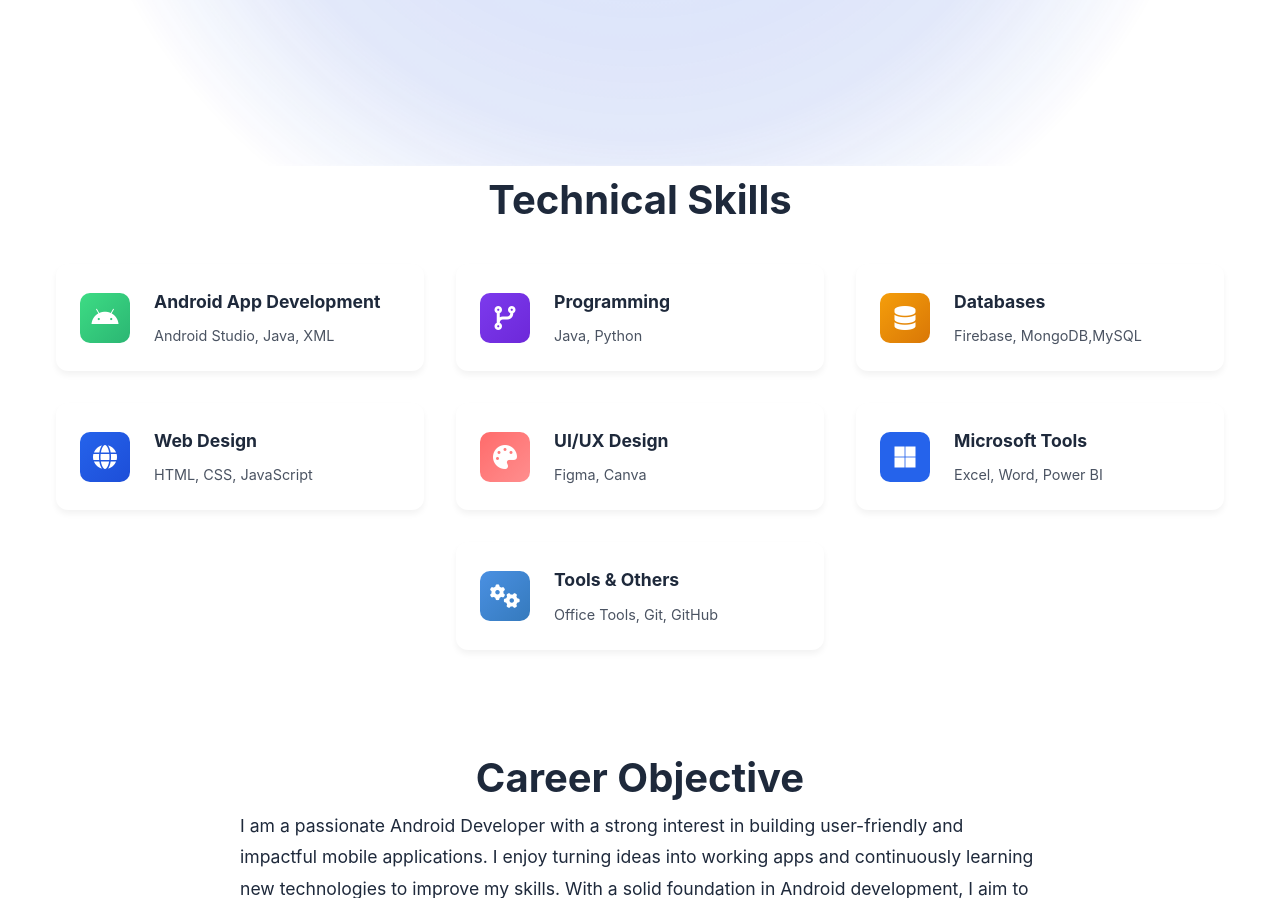
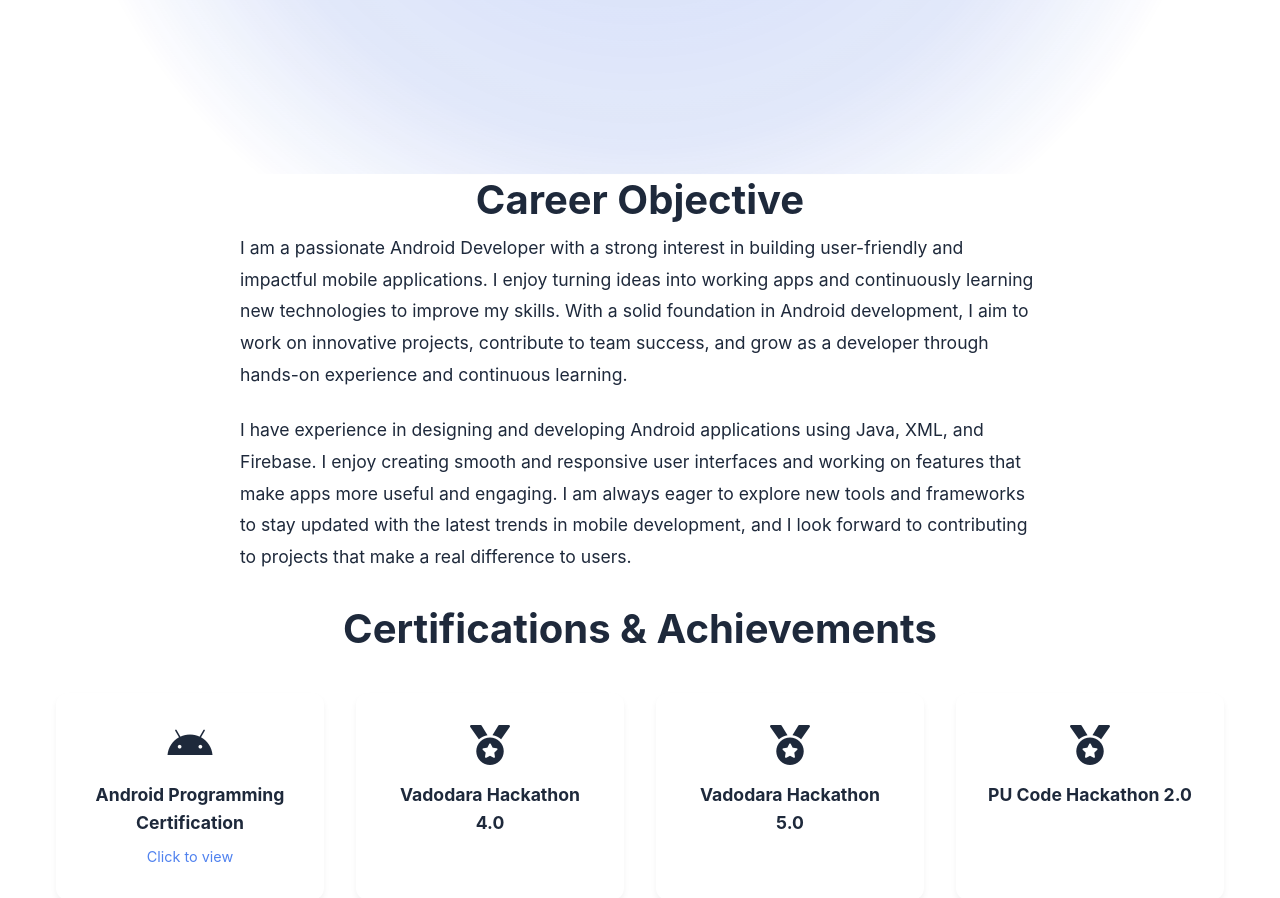
Before and after one commit to PoojanPatel27/Portfolio, a plain HTML site: page index.html in a window 1280 px wide. Shown: the part 680-1578 px from the top of the page. Drawn offline with nearby package versions, Linux system fonts and the light colour scheme.

Commit message:
Update index.html

```diff
--- a/index.html
+++ b/index.html
@@ -43,84 +43,6 @@
             </div>
         </div>
     </section>
-
-    <section id="skills" class="skills">
-        <div class="container">
-            <h2 class="section-title" data-aos="fade-up">Technical Skills</h2>
-            <div class="skills-grid">
-                <div class="skill-card" data-aos="fade-up" data-aos-delay="100">
-                    <div class="skill-icon android-icon">
-                        <i class="fab fa-android"></i>
-                    </div>
-                    <div class="skill-content">
-                        <h3>Android App Development</h3>
-                        <p>Android Studio, Java, XML</p>
-                    </div>
-                </div>
-
-                <div class="skill-card" data-aos="fade-up" data-aos-delay="400">
-                    <div class="skill-icon code-icon">
-                        <i class="fas fa-code-branch"></i>
-                    </div>
-                    <div class="skill-content">
-                        <h3>Programming</h3>
-                        <p>Java, Python</p>
-                    </div>
-                </div>
-
-                <div class="skill-card" data-aos="fade-up" data-aos-delay="600">
-                    <div class="skill-icon db-icon">
-                        <i class="fas fa-database"></i>
-                    </div>
-                    <div class="skill-content">
-                        <h3>Databases</h3>
-                        <p>Firebase, MongoDB,MySQL</p>
-                    </div>
-                </div>
-
-                <div class="skill-card" data-aos="fade-up" data-aos-delay="200">
-                    <div class="skill-icon web-icon">
-                        <i class="fas fa-globe"></i>
-                    </div>
-                    <div class="skill-content">
-                        <h3>Web Design</h3>
-                        <p>HTML, CSS, JavaScript</p>
-                    </div>
-                </div>
-                <div class="skill-card" data-aos="fade-up" data-aos-delay="500">
-                    <div class="skill-icon design-icon">
-                        <i class="fas fa-palette"></i>
-                    </div>
-                    <div class="skill-content">
-                        <h3>UI/UX Design</h3>
-                        <p>Figma, Canva</p>
-                    </div>
-                </div>
-                <div class="skill-card" data-aos="fade-up" data-aos-delay="300">
-                    <div class="skill-icon ms-icon">
-                        <i class="fab fa-microsoft"></i>
-                    </div>
-                    <div class="skill-content">
-                        <h3>Microsoft Tools</h3>
-                        <p>Excel, Word, Power BI</p>
-                    </div>
-                </div>
-
-
-
-                <div class="skill-card center-card" data-aos="fade-up" data-aos-delay="700">
-                    <div class="skill-icon tools-icon">
-                        <i class="fas fa-cogs"></i>
-                    </div>
-                    <div class="skill-content">
-                        <h3>Tools & Others</h3>
-                        <p>Office Tools, Git, GitHub</p>
-                    </div>
-                </div>
-            </div>
-        </div>
-    </section>
-
 
     <!-- About Section -->
     <section id="about" class="about">
```
